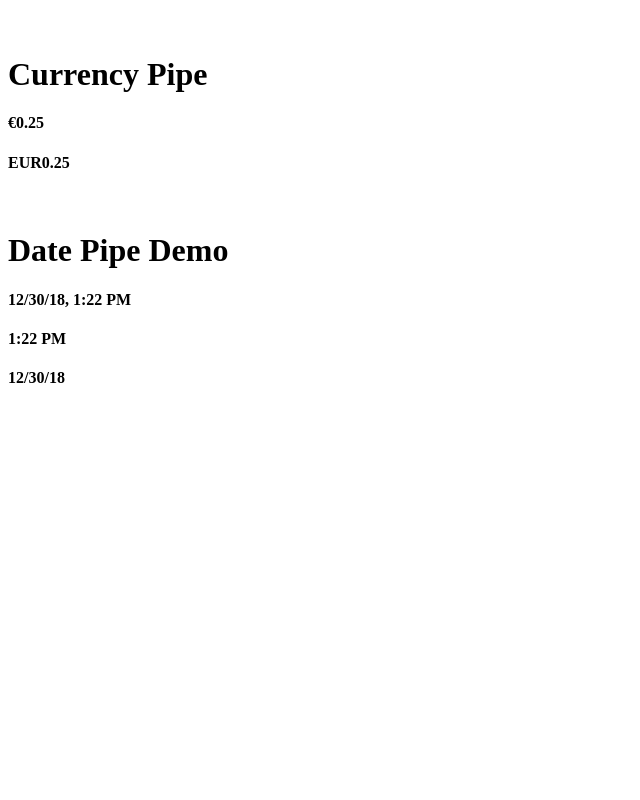
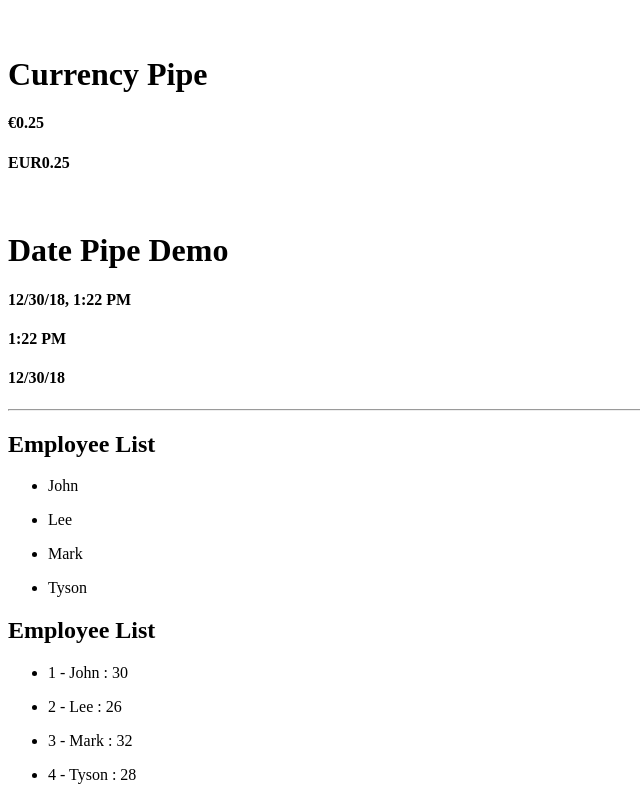
Before and after one commit to Ahsan9981/Angular7-LearnerApp, an Angular app: page / in a window 1280 px wide. Shown: the part 3209-4009 px from the top of the page, without its empty margins (0-640 px from the left). Before the commit the page ends 3618 px from the top, so only its background shows below. Built offline with nearby package versions, Linux system fonts and the light colour scheme.

Commit message:
DI in angular and services basics tutorial.

```diff
--- a/src/app/app.component.html
+++ b/src/app/app.component.html
@@ -35,4 +35,8 @@
 <hr>
 <app-pipe-demo></app-pipe-demo>
 
+<hr>
+<employee-list></employee-list>
+<employee-detail></employee-detail>
+
 <router-outlet></router-outlet>
--- a/src/app/app.module.ts
+++ b/src/app/app.module.ts
@@ -13,6 +13,8 @@
 import { NgForDirectiveDemoComponent } from './ng-for-directive-demo/ng-for-directive-demo.component';
 import { ComponentInteractionDemoComponent } from './component-interaction-demo/component-interaction-demo.component';
 import { PipeDemoComponent } from './pipe-demo/pipe-demo.component';
+import { EmployeeListComponent } from './employee-list/employee-list.component';
+import { EmployeeDetailComponent } from './employee-detail/employee-detail.component';
 
 
 @NgModule({
@@ -28,6 +30,8 @@
     NgForDirectiveDemoComponent,
     ComponentInteractionDemoComponent,
     PipeDemoComponent,
+    EmployeeListComponent,
+    EmployeeDetailComponent,
   ],
   imports: [
     BrowserModule,
--- /dev/null
+++ b/src/app/employee-detail/employee-detail.component.ts
@@ -0,0 +1,24 @@
+import { Component, OnInit } from '@angular/core';
+import { EmployeeService } from '../employee.service';
+
+@Component({
+  selector: 'employee-detail',
+  template: `
+  <h2>Employee List</h2>
+  <ul *ngFor="let employee of employees">
+    <li>{{employee.id}} - {{employee.name}} : {{employee.age}} </li>
+  </ul>
+  `,
+  styles: []
+})
+export class EmployeeDetailComponent implements OnInit {
+
+  employees: [] = [];
+
+  constructor(private _employeeService: EmployeeService) { }
+
+  ngOnInit() {
+    this.employees = this._employeeService.getEmployees();
+  }
+
+}
--- /dev/null
+++ b/src/app/employee-list/employee-list.component.ts
@@ -0,0 +1,24 @@
+import { Component, OnInit } from '@angular/core';
+import { EmployeeService } from '../employee.service';
+
+@Component({
+  selector: 'employee-list',
+  template: `
+    <h2>Employee List</h2>
+    <ul *ngFor="let employee of employees">
+      <li> {{employee.name}} </li>
+    </ul>
+  `,
+  styles: []
+})
+export class EmployeeListComponent implements OnInit {
+
+  employees: [] = [];
+
+  constructor(private _employeeService: EmployeeService) { }
+
+  ngOnInit() {
+    this.employees = this._employeeService.getEmployees();
+  }
+
+}
--- /dev/null
+++ b/src/app/employee.service.ts
@@ -0,0 +1,18 @@
+import { Injectable } from '@angular/core';
+
+@Injectable({
+  providedIn: 'root'
+})
+export class EmployeeService {
+
+  constructor() { }
+
+  getEmployees(): any {
+    return [
+      {'id': 1, 'name':'John', 'age':30},
+      {'id': 2, 'name':'Lee', 'age':26},
+      {'id': 3, 'name':'Mark', 'age':32},
+      {'id': 4, 'name':'Tyson', 'age':28},
+    ];
+  }
+}
```
